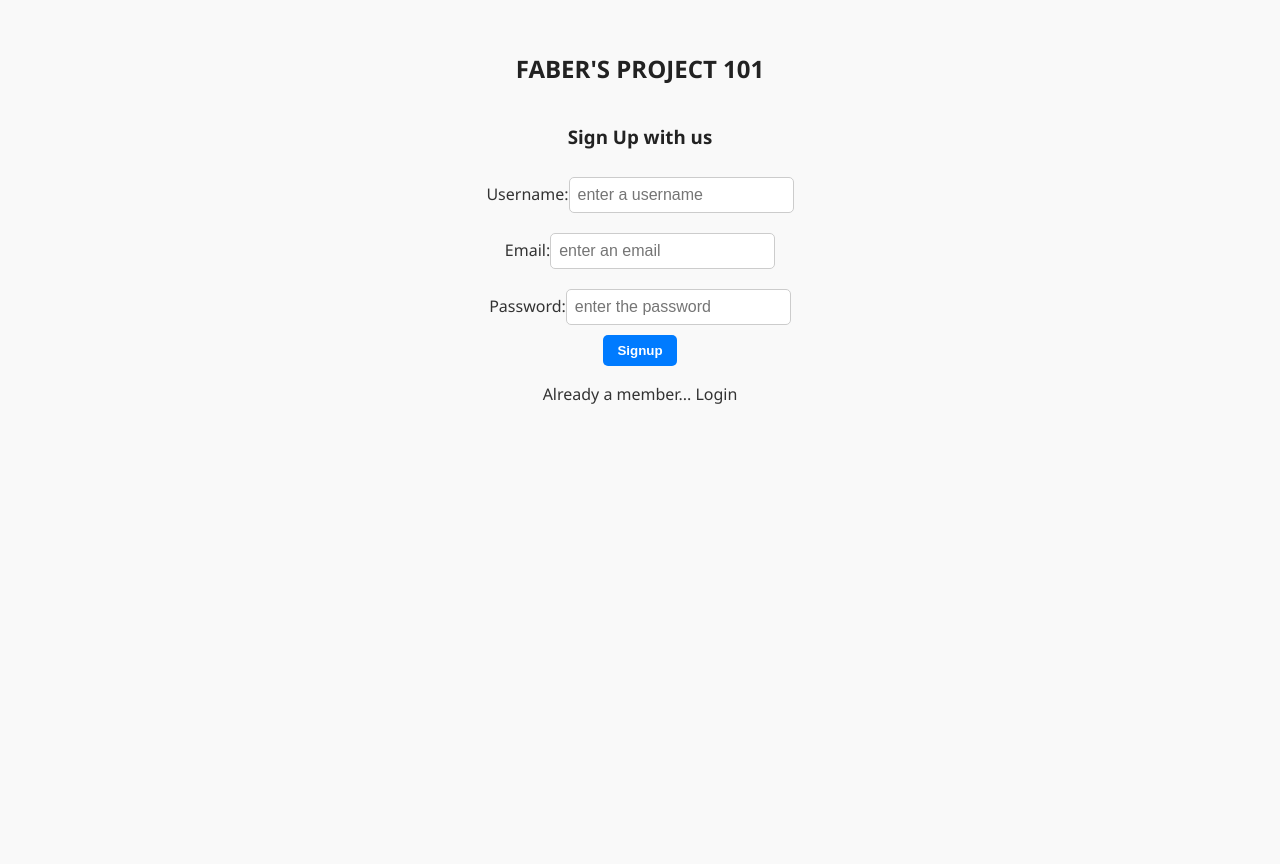
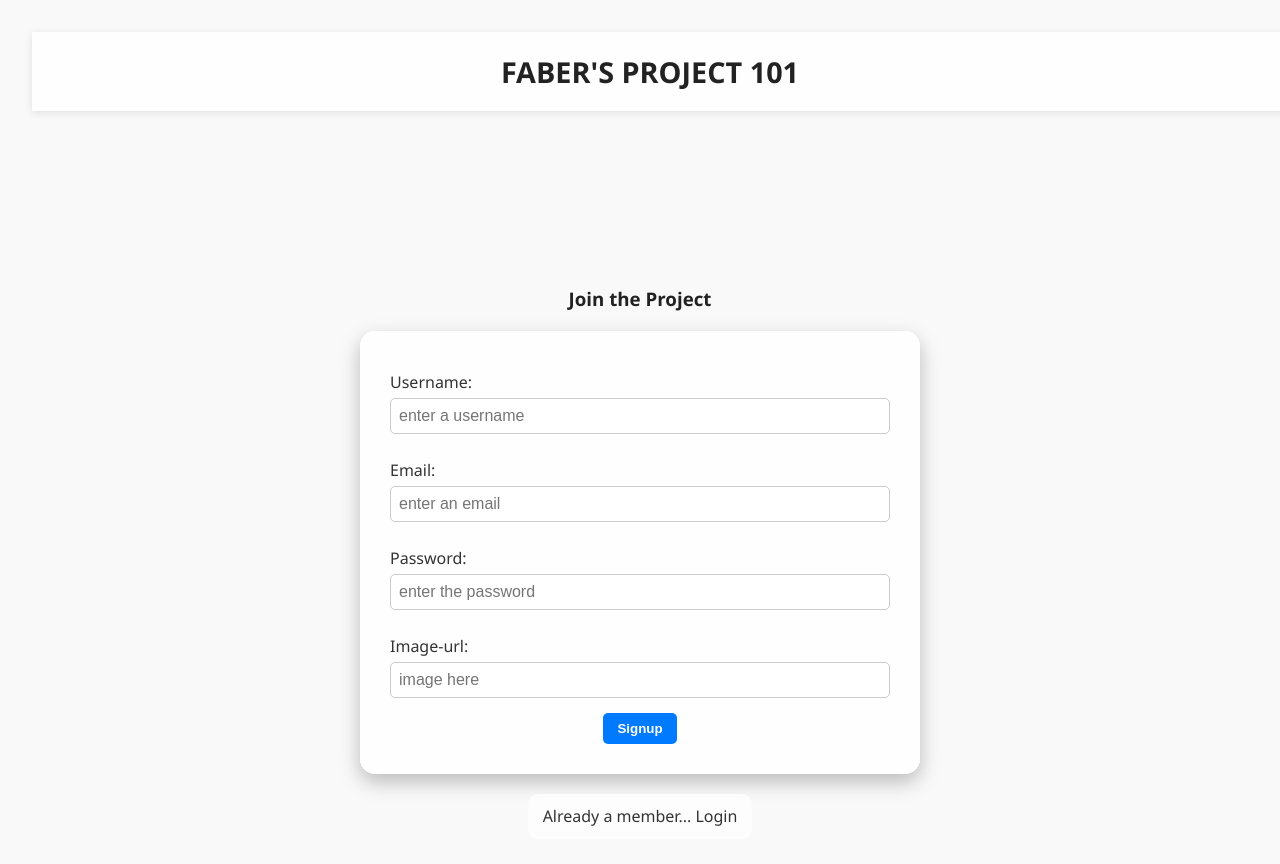
Before and after one commit to Leinyem/My-App-Frontend, a React (Vite) app: page / in a window 1280 px wide. Shown: the top 864 px of the page. Before the commit the page ends 800 px from the top, so only its background shows below. Built offline with nearby package versions, Linux system fonts and the light colour scheme.

Commit message:
all basic functions

```diff
--- a/src/App.css
+++ b/src/App.css
@@ -101,3 +101,169 @@ form label {
 .errorMessage {
   color: red;
 }
+
+.signup-page {
+  min-height: 100vh;
+  display: flex;
+  flex-direction: column;
+  justify-content: center;
+  align-items: center;
+  /*background-image: url('/background.jpg');*/ /* asegúrate de tener esta imagen en public */
+  background-size: cover;
+  background-position: center;
+  padding: 20px;
+}
+
+.signup-page form {
+  background-color: rgba(255, 255, 255, 0.92);
+  padding: 30px;
+  border-radius: 15px;
+  box-shadow: 0 8px 20px rgba(0, 0, 0, 0.25);
+  max-width: 500px;
+  width: 100%;
+}
+
+.signup-page label {
+  display: flex;
+  flex-direction: column;
+  text-align: left;
+  width: 100%;
+  margin-bottom: 15px;
+}
+
+.signup-page input {
+  margin-top: 5px;
+}
+
+.signup-page h3 {
+  margin-bottom: 20px;
+  color: #222;
+}
+
+.signup-page p {
+  margin-top: 20px;
+  background-color: rgba(255, 255, 255, 0.75);
+  padding: 10px 15px;
+  border-radius: 10px;
+}
+
+nav {
+  position: relative;
+  width: 100%;
+  background-color: #ffffffcc;
+  padding: 20px 20px;
+  box-shadow: 0 2px 8px rgba(0, 0, 0, 0.1);
+  margin-bottom: 30px;
+}
+
+nav h1 {
+  margin: 0;
+  text-align: center;
+  font-size: 1.8rem;
+  font-weight: bold;
+  padding-right: 20px;
+}
+
+nav button {
+  position: absolute;
+  right: 40px;
+  top: 50%;
+  transform: translateY(-50%);
+}
+.login-page {
+  max-width: 500px;
+  margin: 60px auto;
+  padding: 30px;
+  background-color: rgba(255, 255, 255, 0.9);
+  border-radius: 15px;
+  box-shadow: 0 8px 16px rgba(0, 0, 0, 0.2);
+}
+@keyframes fadeIn {
+  from {
+    opacity: 0;
+    transform: translateY(20px);
+  }
+  to {
+    opacity: 1;
+    transform: translateY(0);
+  }
+}
+
+.profile-page {
+  max-width: 800px;
+  margin: 60px auto;
+  padding: 30px;
+  background-color: rgba(255, 255, 255, 0.9);
+  border-radius: 15px;
+  box-shadow: 0 8px 16px rgba(0, 0, 0, 0.2);
+  animation: fadeIn 0.8s ease-in-out;
+  text-align: center;
+}
+
+.profile-page h2 {
+  font-size: 2rem;
+  margin-bottom: 20px;
+}
+
+.profile-page .profile-img {
+  border-radius: 50%;
+  width: 150px;
+  height: 150px;
+  object-fit: cover;
+  margin-bottom: 20px;
+}
+
+.profile-page button {
+  background-color: #007bff;
+  color: white;
+  border: none;
+  padding: 8px 14px;
+  border-radius: 5px;
+  cursor: pointer;
+  font-weight: bold;
+  transition: background-color 0.3s ease;
+  margin-top: 10px;
+}
+
+.profile-page button:hover {
+  background-color: #0056b3;
+}
+
+.profile-page .book-list {
+  display: flex;
+  justify-content: center;
+  gap: 20px;
+  flex-wrap: wrap;
+}
+
+.profile-page .book-list div {
+  background-color: #fff;
+  padding: 20px;
+  border-radius: 10px;
+  box-shadow: 0 0 10px rgba(0, 0, 0, 0.1);
+  width: 250px;
+  text-align: left;
+}
+
+.profile-page .book-list h3 {
+  font-size: 1.5rem;
+  margin-bottom: 10px;
+}
+
+.profile-page .book-list button {
+  background-color: #28a745;
+  margin-top: 10px;
+}
+
+.profile-page .book-list button:hover {
+  background-color: #218838;
+}
+
+.profile-page .book-list .show-more {
+  background-color: #ffc107;
+  color: #333;
+}
+
+.profile-page .book-list .show-more:hover {
+  background-color: #e0a800;
+}
--- a/src/components/Navbar.jsx
+++ b/src/components/Navbar.jsx
@@ -5,7 +5,7 @@ export const Navbar = () => {
   const { isLoggedIn, handleLogout } = useContext(AuthContext);
 
   return (
-    <nav>
+    <nav className="navbar">
       <h1>FABER'S PROJECT 101</h1>
 
       {isLoggedIn ? <button onClick={handleLogout}>Logout</button> : undefined}
--- a/src/contexts/BookContext.jsx
+++ b/src/contexts/BookContext.jsx
@@ -14,7 +14,7 @@ const BookContextWrapper = ({ children }) => {
   const nav = useNavigate();
 
   // VERIFY THE TOKEN AGAIN WHEN RELOAD!!
-  const { currentUser } = useContext(AuthContext);
+  const { currentUser, setCurrentUser } = useContext(AuthContext);
 
   useEffect(() => {
     if (currentUser) {
@@ -35,6 +35,32 @@ const BookContextWrapper = ({ children }) => {
 
         setAllBooks(res.data.books);
         setAvailableBooks(res.data.books.filter((book) => book.available));
+      })
+      .catch((err) => {
+        console.error("Books lost somewhere uncertain:", err);
+      });
+  };
+
+  const updateOneBook = (event, bookId, text) => {
+    event.preventDefault();
+    axios
+      .post(`${import.meta.env.VITE_API_URL}/paragraph/add-paragraph`, {
+        text,
+        bookId,
+        user: currentUser._id,
+      })
+      .then((res) => {
+        console.log("Books achieved!:", res.data);
+        setCurrentUser(res.data.updatedUser);
+        const updatedBooks = allBooks.map((book) => {
+          if (book._id === bookId) {
+            return res.data.book;
+          } else {
+            return book;
+          }
+        });
+        setAllBooks(updatedBooks);
+        nav(`/book/${bookId}`); // Redirect
       })
       .catch((err) => {
         console.error("Books lost somewhere uncertain:", err);
@@ -147,6 +173,7 @@ const BookContextWrapper = ({ children }) => {
         handleReleaseBook,
         handleDeleteBook,
         handleMakeBookAvailable,
+        updateOneBook,
       }}
     >
       {children}
--- a/src/pages/Book.jsx
+++ b/src/pages/Book.jsx
@@ -103,6 +103,9 @@ const Book = () => {
           )}
         </div>
       ))}
+      <Link to={`/update-book/${bookId}`}>
+        <button>Add</button>
+      </Link>
     </div>
   );
 };
--- a/src/pages/CreateBook.jsx
+++ b/src/pages/CreateBook.jsx
@@ -1,4 +1,3 @@
-
 import { useContext, useState } from "react";
 import { BookContext } from "../contexts/BookContext";
 import { AuthContext } from "../contexts/AuthContext";
@@ -6,7 +5,6 @@ import { AuthContext } from "../contexts/AuthContext";
 export const CreateBookPage = () => {
   const [title, setTitle] = useState("");
   const [text, setText] = useState("");
-  const [image, setImage] = useState(null);
   const { handleCreateBook } = useContext(BookContext);
   const { currentUser } = useContext(AuthContext);
 
@@ -15,7 +13,6 @@ export const CreateBookPage = () => {
       <h2> Here goes the SKing's quote</h2>
       <form
         onSubmit={(event) => {
-
           const newBook = {
             title,
             author: currentUser._id,
@@ -41,14 +38,6 @@ export const CreateBookPage = () => {
             required
           />
         </label>
-        <label>
-          Book Image (optional):
-          <input
-            type="file"
-            name="image"
-            onChange={(e) => setImage(e.target.files[0])} // Get the selected file only
-          />
-        </label>
         <button>Create</button>
       </form>
     </div>
--- a/src/pages/LogInPage.jsx
+++ b/src/pages/LogInPage.jsx
@@ -4,32 +4,26 @@ import { Link, useNavigate } from "react-router-dom";
 import { AuthContext } from "../contexts/AuthContext";
 
 const LogInPage = () => {
-
   const [email, setEmail] = useState("");
   const [password, setPassword] = useState("");
   const [errorMessage, setErrorMessage] = useState();
   const nav = useNavigate();
-  const {isLoggedIn, authenticateUser} = useContext(AuthContext)
+  const { isLoggedIn, authenticateUser } = useContext(AuthContext);
 
   function handleLogIn(event) {
-
     event.preventDefault();
 
-
-    const userToLogIn = { email, password};
+    const userToLogIn = { email, password };
     axios
       .post(`${import.meta.env.VITE_API_URL}/auth/logIn`, userToLogIn)
       .then((res) => {
         console.log("user was logged in!", res.data);
         localStorage.setItem("authToken", res.data.authToken);
 
-        return authenticateUser()
-
+        return authenticateUser();
       })
-      .then (()=> {
-
-          nav("/profile");
-
+      .then(() => {
+        nav("/profile");
       })
       .catch((err) => {
         console.log(err);
@@ -41,7 +35,6 @@ const LogInPage = () => {
     <div className="login-page">
       <h3>LOG IN</h3>
       <form onSubmit={handleLogIn}>
-
         <label>
           Email:
           <input
@@ -70,10 +63,10 @@ const LogInPage = () => {
       {errorMessage ? <p className="errorMessage">{errorMessage}</p> : null}
 
       <p>
-        New on the Community? <Link to="/">SignUp</Link>
+        New here...? <Link to="/">SignUp</Link>
       </p>
     </div>
   );
 };
 
-export default LogInPage
+export default LogInPage;
--- a/src/pages/SignUpPage.jsx
+++ b/src/pages/SignUpPage.jsx
@@ -6,11 +6,12 @@ const SignUpPage = () => {
   const [username, setUsername] = useState("");
   const [email, setEmail] = useState("");
   const [password, setPassword] = useState("");
+  const [profileImage, setProfileImage] = useState();
   const nav = useNavigate();
 
   function handleSignup(event) {
     event.preventDefault();
-    const userToCreateInDB = { username, email, password };
+    const userToCreateInDB = { username, email, password, profileImage };
     axios
       .post(`${import.meta.env.VITE_API_URL}/auth/signUp`, userToCreateInDB)
       .then((res) => {
@@ -24,7 +25,7 @@ const SignUpPage = () => {
 
   return (
     <div className="signup-page">
-      <h3>Sign Up with us</h3>
+      <h3>Join the Project</h3>
       <form onSubmit={handleSignup}>
         <label>
           Username:
@@ -59,6 +60,18 @@ const SignUpPage = () => {
             }}
           />
         </label>
+        <label>
+          Image-url:
+          <input
+            type="text"
+            placeholder="image here"
+            value={profileImage}
+            onChange={(e) => {
+              setProfileImage(e.target.value);
+            }}
+          />
+        </label>
+
         <button>Signup</button>
       </form>
       <p>
--- a/src/pages/UpdateBook.jsx
+++ b/src/pages/UpdateBook.jsx
@@ -1,9 +1,31 @@
-import React from 'react'
+import React, { useContext, useState } from "react";
+import { BookContext } from "../contexts/BookContext";
+import { useParams } from "react-router-dom";
 
 const UpdateBook = () => {
+  const [text, setText] = useState("");
+  const { bookId } = useParams();
+  const { updateOneBook } = useContext(BookContext);
   return (
-    <div>UpdateBook</div>
-  )
-}
+    <div>
+      <h2>Add a paragraph</h2>
+      <form
+        onSubmit={(event) => {
+          updateOneBook(event, bookId, text);
+        }}
+      >
+        <label>
+          Add Paragraph:
+          <textarea
+            value={text}
+            onChange={(e) => setText(e.target.value)}
+            required
+          />
+        </label>
+        <button>Create</button>
+      </form>
+    </div>
+  );
+};
 
-export default UpdateBook
+export default UpdateBook;
```
Also changed, not shown: src/contexts/AuthContext.jsx (+47 -41 lines), src/pages/ProfilePage.jsx (+16 -62 lines).
